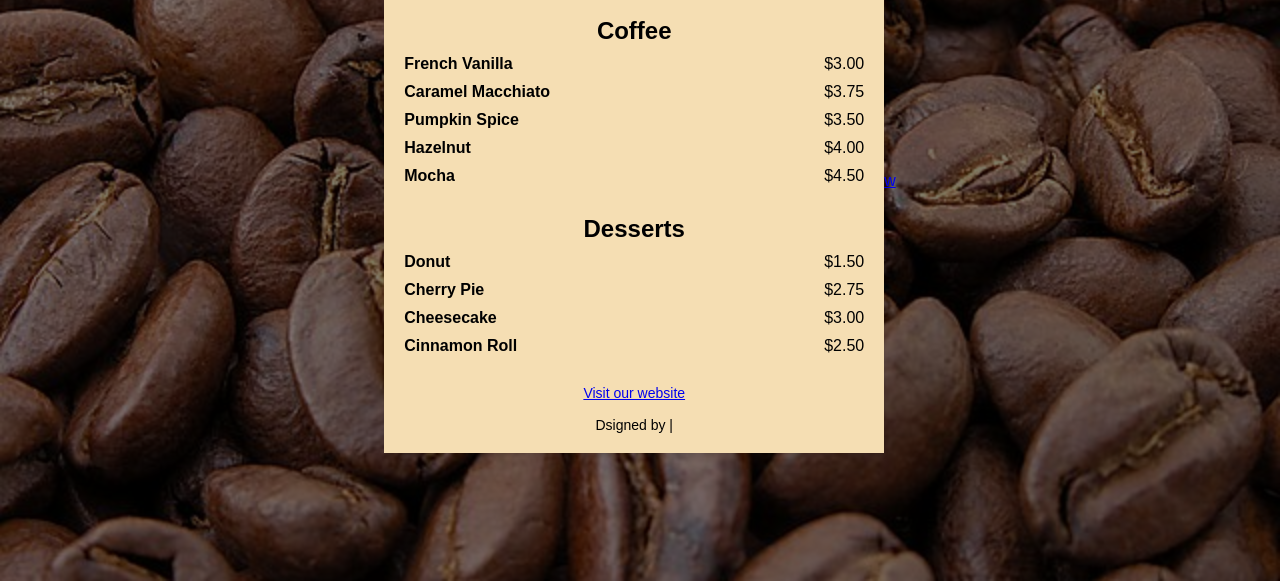
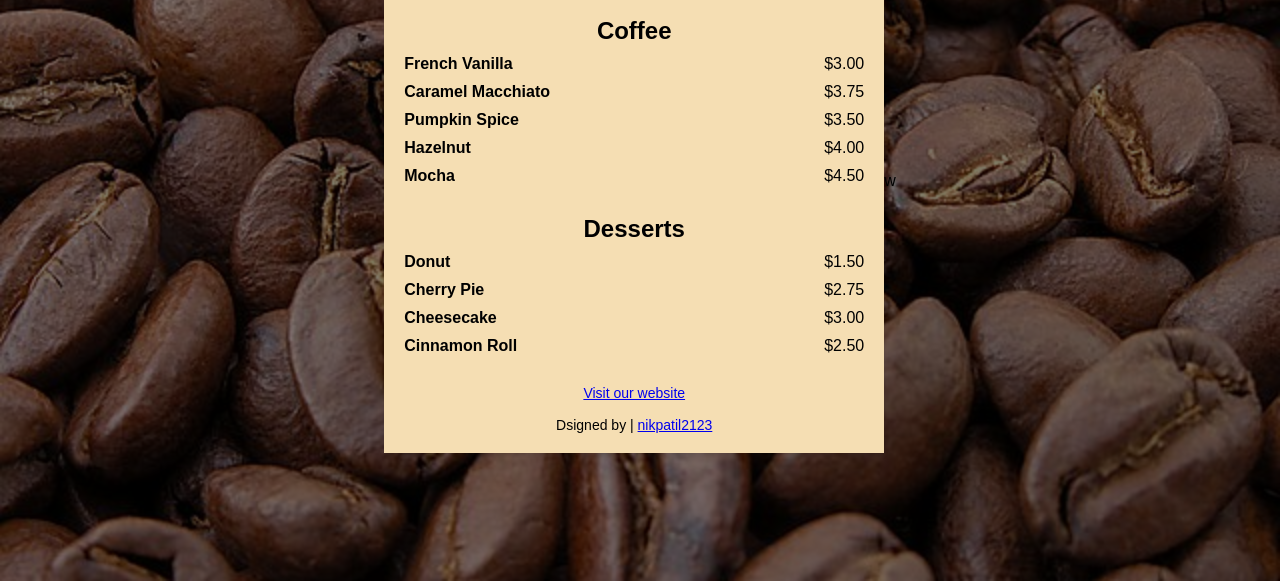
Before and after one commit to nikpatil2123/cafe-menu, a plain HTML site: page index.html in a window 1280 px wide. Shown: the part 219-800 px from the top of the page. Drawn offline with Linux system fonts and the light colour scheme.

Commit message:
Update index.html

```diff
--- a/index.html
+++ b/index.html
@@ -64,7 +64,7 @@
     <footer>
       <p><a href="https://nikpatil2123.github.io/Portfolio/">Visit our website</p></a>
       <br>
-      <p>Dsigned by | <a href="https://github.com/nikpatil2123?tab=repositories"nikpatil2123</p>
+      <p>Dsigned by | <a href="https://github.com/nikpatil2123?tab=repositories">nikpatil2123</p></a>
     </footer>
   </div>
 </body>
```
